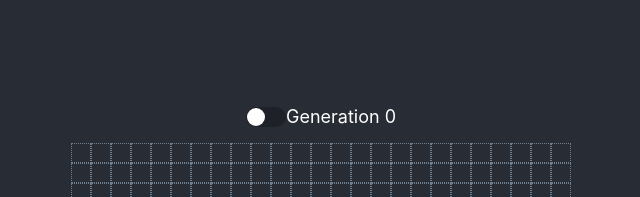
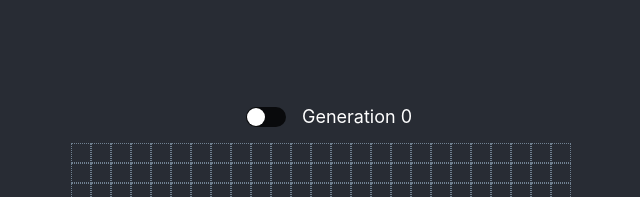
Before and after one commit to trevorjamesmartin/CS-Build-Week-1, a React (Create React App) app: page / in a window 1280 px wide. Shown: the top 197 px of the page, without its empty margins (319-959 px from the left). Built offline with nearby package versions, Linux system fonts and the light colour scheme.

Commit message:
fix transparency hides switch from view

```diff
--- a/src/App.css
+++ b/src/App.css
@@ -36,9 +36,11 @@
   display: inline-block;
   width: 40px;
   height: 20px;
-  background-color: rgba(0, 0, 0, 0.25);
+  background-color: rgba(0, 0, 0, 0.777);
   border-radius: 20px;
   transition: all 0.3s;
+  margin-right: 1rem;
+  margin-left: 1rem;
 }
 .switch::after {
   content: "";
```
